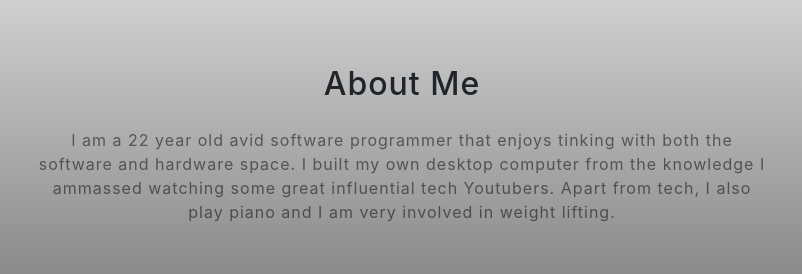
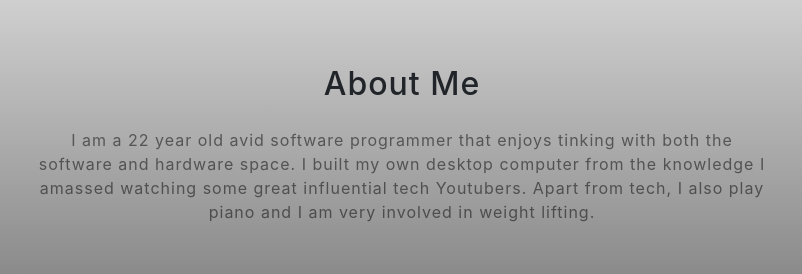
Before and after one commit to anthonydvives/anthonydvives.github.io, a website with bundled scripts: page index.html in a window 1280 px wide. Shown: the part 7680-7954 px from the top of the page, 238-1040 px from the left. Built offline with nearby package versions, Linux system fonts and the light colour scheme; files whose address does not match are found by name.

Commit message:
Update index.html

```diff
--- a/index.html
+++ b/index.html
@@ -326,7 +326,7 @@
           <h2 class="text-black mb-4">About Me</h2>
             <p class="text-black-50">
             I am a 22 year old avid software programmer that enjoys tinking with both the software and hardware space. I built
-            my own desktop computer from the knowledge I ammassed watching some great influential tech Youtubers. Apart from tech,
+            my own desktop computer from the knowledge I amassed watching some great influential tech Youtubers. Apart from tech,
             I also play piano and I am very involved in weight lifting.
             </p>
         </div>
```
